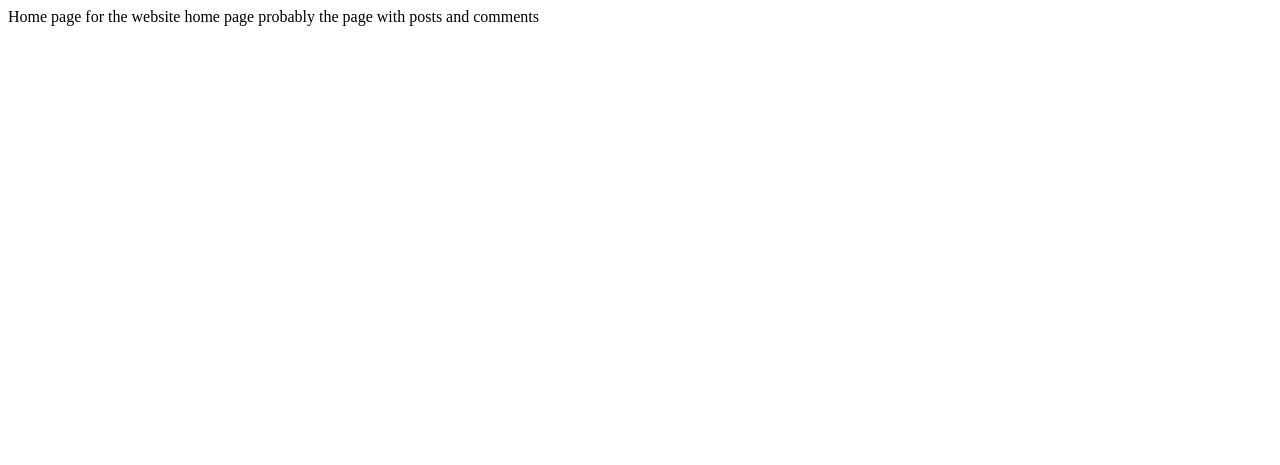
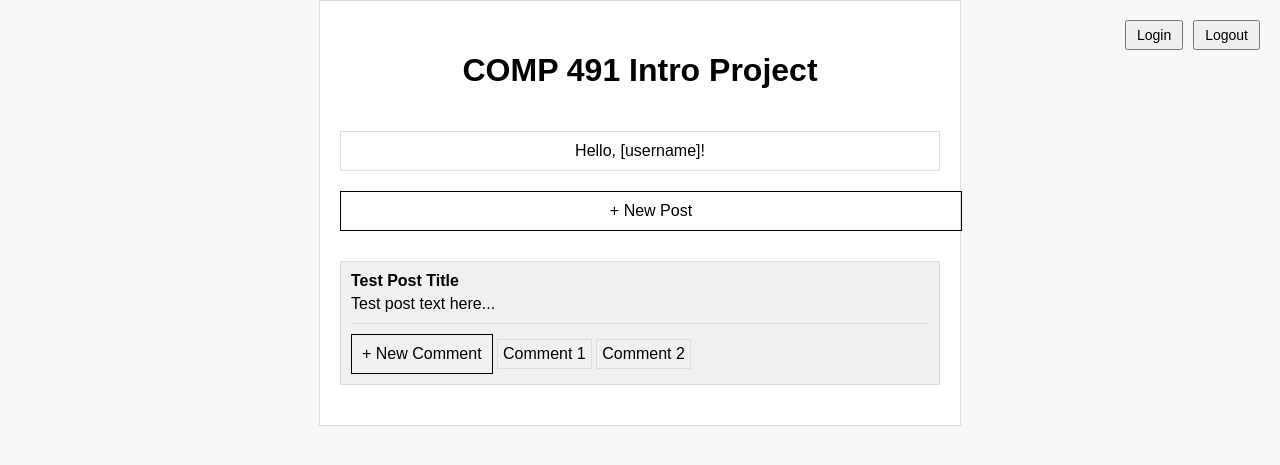
Before and after one commit to usd-cs/COMP-49X-24-25-Alumni-Association-intro-project, a Django app: page / in a window 1280 px wide. Shown: the top 465 px of the page. Run offline with Django 5.2, Linux system fonts and the light colour scheme.

Commit message:
changed homepage to reflect Figma board

```diff
--- a/backend/templates/index.html
+++ b/backend/templates/index.html
@@ -1,15 +1,110 @@
 <!DOCTYPE html>
 <html lang="en">
+<head>
+    <meta charset="UTF-8">
+    <meta name="viewport" content="width=device-width, initial-scale=1.0">
+    <title>COMP 491 Intro Project</title>
+    <style>
+        body {
+            font-family: Arial, sans-serif;
+            margin: 0;
+            padding: 0;
+            background-color: #f8f8f8;
+        }
+        .container {
+            max-width: 600px;
+            margin: auto;
+            padding: 20px;
+            background-color: #fff;
+            border: 1px solid #ddd;
+        }
+        .header {
+            text-align: center;
+            padding: 10px 0;
+        }
+        .auth-buttons {
+            position: absolute;
+            top: 20px;
+            right: 20px;
+            display: flex;
+            gap: 10px;
+        }
+        .auth-buttons button {
+            font-size: 14px;
+            padding: 5px 10px;
+            cursor: pointer;
+        }
+        .welcome {
+            text-align: center;
+            padding: 10px;
+            border: 1px solid #ddd;
+            margin: 10px 0;
+        }
+        .button {
+            display: inline-block;
+            padding: 10px;
+            margin: 10px 0;
+            border: 1px solid #000;
+            cursor: pointer;
+            text-align: center;
+            width: 100%;
+        }
+        .post {
+            border: 1px solid #ddd;
+            padding: 10px;
+            margin: 20px 0;
+            background-color: #f0f0f0;
+        }
+        .post-title {
+            font-weight: bold;
+            margin-bottom: 5px;
+        }
+        .comments {
+            margin-top: 10px;
+            border-top: 1px solid #ddd;
+            padding-top: 10px;
+        }
+        .comment {
+            border: 1px solid #ddd;
+            padding: 5px;
+            margin: 5px 0;
+            display: inline-block;
+        }
+        .new-comment-btn {
+            padding: 10px;
+            border: 1px solid #000;
+            cursor: pointer;
+            display: inline-block;
+        }
+    </style>
+</head>
+<body>
+    <div class="container">
+        <div class="header">
+            <h1>COMP 491 Intro Project</h1>
+        </div>
+        <div class="auth-buttons">
+            <button>Login</button>
+            <button>Logout</button>
+        </div>
+        <div class="welcome">
+            Hello, [username]!
+        </div>
+        <div class="button">
+            + New Post
+        </div>
 
-<head>
-  <meta charset="UTF-8">
-  <meta name="viewport" content="width=device-width, initial-scale=1.0">
-  <meta http-equiv="X-UA-Compatible" content="ie=edge">
-  <title>Document</title>
-</head>
+        <!-- Post 1 -->
+        <div class="post">
+            <div class="post-title">Test Post Title</div>
+            <div class="post-content">Test post text here...</div>
+            <div class="comments">
+                <div class="new-comment-btn">+ New Comment</div>
+                <div class="comment">Comment 1</div>
+                <div class="comment">Comment 2</div>
+            </div>
+        </div>
 
-<body>
-  Home page for the website home page probably the page with posts and comments
+    </div>
 </body>
-
 </html>
```
